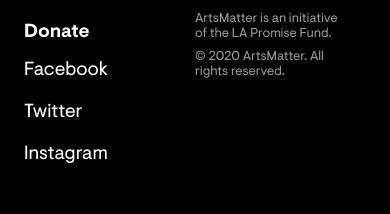
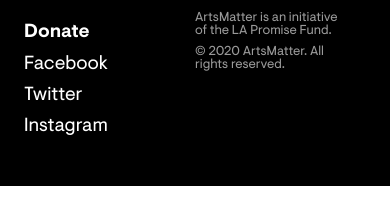
Before and after one commit to Arts-Matter/gatsby-site, a Gatsby site: page / in a window 390 px wide. Shown: the part 2973-3187 px from the top of the page. After the commit the page ends 3159 px from the top, so only its background shows below. Built offline with nearby package versions, Linux system fonts and the light colour scheme; Gatsby itself is replaced by a stand-in of ours.

Commit message:
Update styles to be consistent with spec

```diff
--- a/src/components/footer.scss
+++ b/src/components/footer.scss
@@ -34,6 +34,7 @@
 }
 
 .footer-content-container__links-list {
+  margin: 0;
   margin-right: 148px;
   font-family: var(--visueltBold);
   font-size: 19px;
@@ -45,7 +46,7 @@
 }
 
 .footer-content-container__item {
-  margin-bottom: 19px;
+  margin-bottom: 12px;
 }
 
 .footer-content-container__item:last-of-type {
@@ -55,9 +56,6 @@
 .footer-content-container__link {
   color: #fff;
   text-decoration: none;
-}
-
-.promise-fund-container {
 }
 
 .promise-fund-container__logo {
@@ -72,7 +70,7 @@
   font-size: 13px;
   opacity: 0.6;
   margin-bottom: 8px;
-  line-height: 15px;
+  line-height: 13px;
 }
 
 @media only screen and (max-width: 889px) {
@@ -100,12 +98,16 @@
     margin-top: 24px;
   }
 
+  .footer-content-container__item {
+    margin-bottom: 8px;
+  }
+
   .footer-content-container__links-list {
     margin: 0;
   }
 
   .footer-content-container__links-list:first-of-type {
-    margin-bottom: 14px;
+    margin-bottom: 8px;
   }
 
   .promise-fund-container {
```
